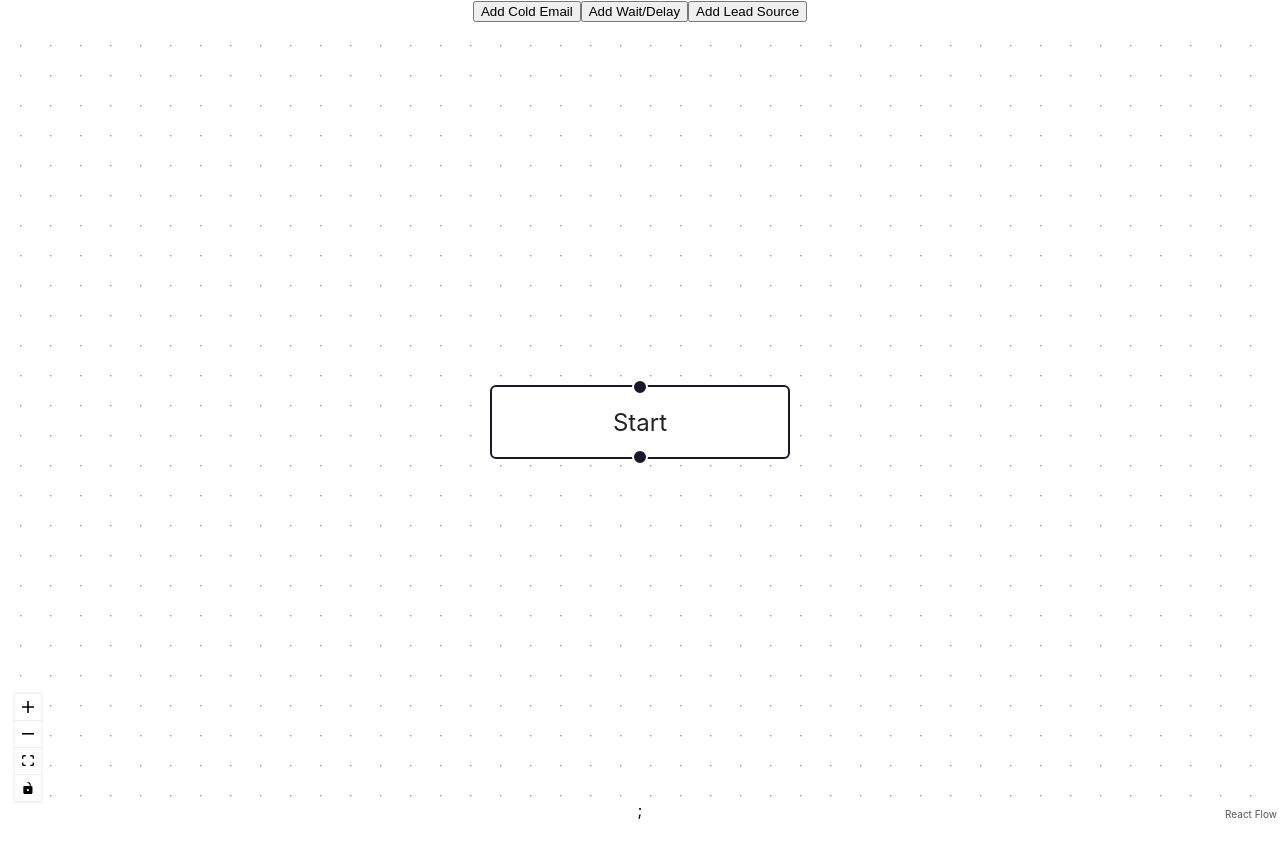
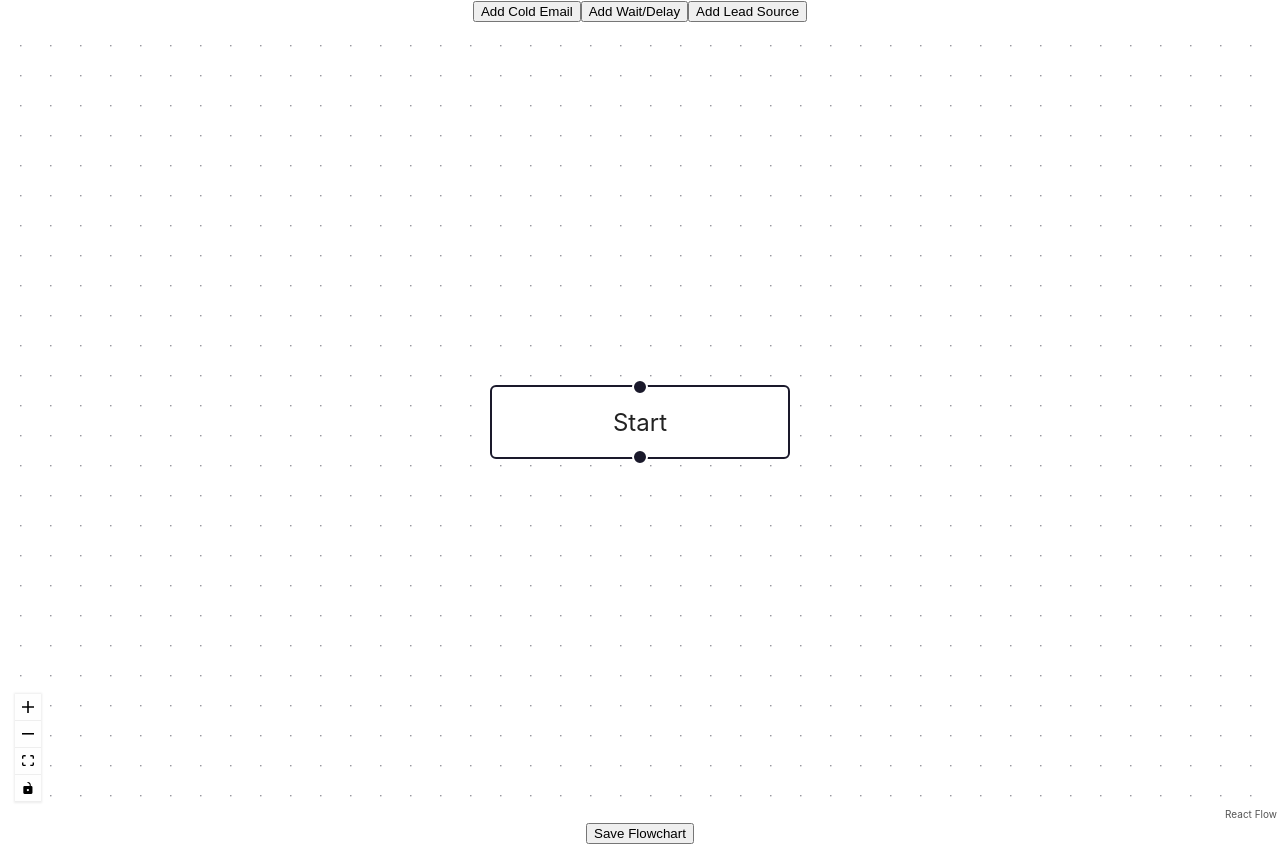
Before and after one commit to pranilveer/email-marketing-frontend, a React (Create React App) app: page / in a window 1280 px wide. Before the commit the page ends 822 px from the top, so only its background shows below. Built offline with nearby package versions, Linux system fonts and the light colour scheme.

Commit message:
Added Save Flowchart functionality to send data to backend

```diff
--- a/src/App.js
+++ b/src/App.js
@@ -6,7 +6,7 @@ import FlowChart from "./components/FlowChart";
 function App() {
   return (
     <div className="App">
-     <FlowChart />;
+     <FlowChart />
     </div>
   );
 }
--- a/src/components/FlowChart.jsx
+++ b/src/components/FlowChart.jsx
@@ -1,5 +1,6 @@
 import React, { useState, useCallback } from "react";
 import ReactFlow, { addEdge, Background, Controls } from "react-flow-renderer";
+import axios from "axios";
 
 const initialNodes = [
   { id: "1", data: { label: "Start" }, position: { x: 250, y: 5 } },
@@ -32,6 +33,16 @@ const FlowChart = () => {
     setNodes((nds) => [...nds, newNode]);
   };
 
+  const saveFlowchart = async () => {
+    const flowchartData = { nodes, edges };
+    try {
+      await axios.post("http://localhost:5000/api/flowchart", flowchartData);
+      alert("Flowchart saved successfully!");
+    } catch (error) {
+      console.error("Error saving flowchart:", error);
+    }
+  };
+
   return (
     <div style={{ height: "100vh" }}>
       <div>
@@ -50,6 +61,7 @@ const FlowChart = () => {
         <Controls />
         <Background />
       </ReactFlow>
+      <button onClick={saveFlowchart}>Save Flowchart</button>
     </div>
   );
 };
```
